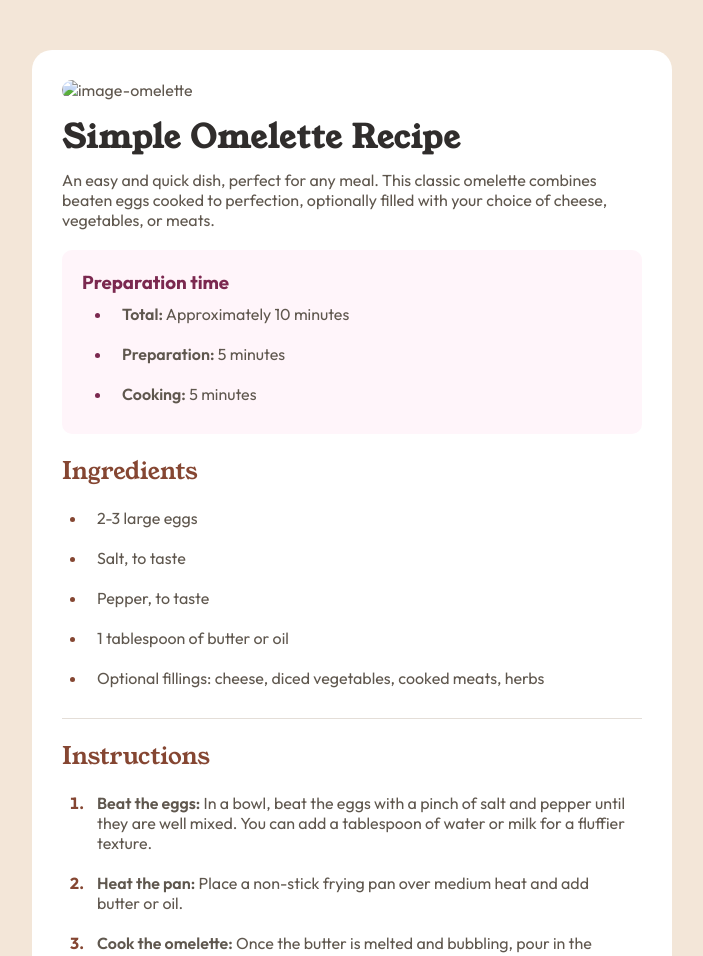
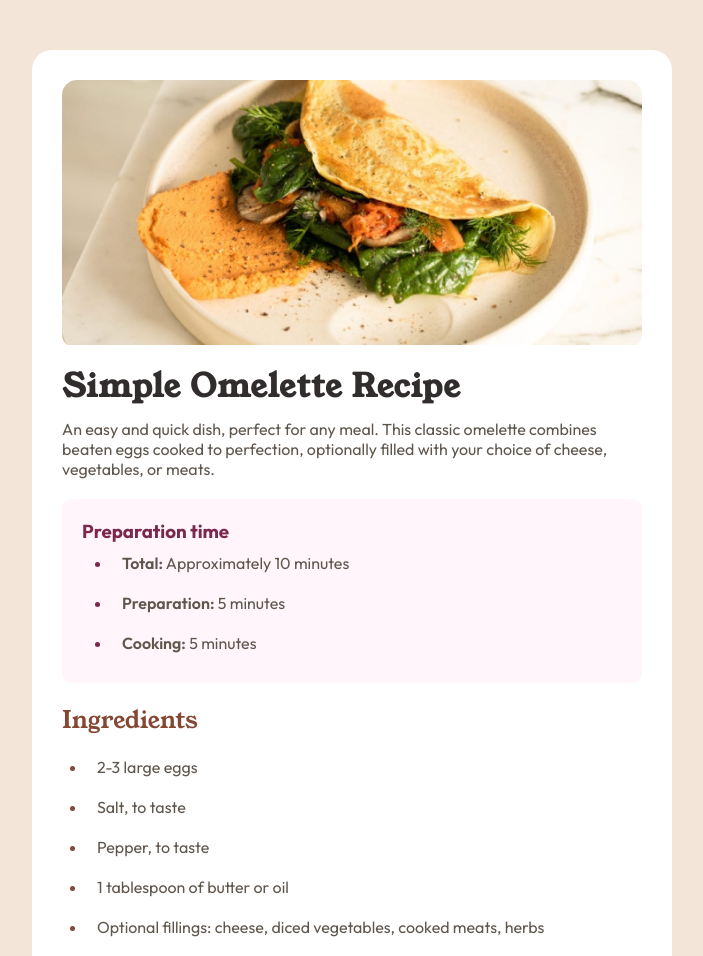
Before and after one commit to Anis-Web/recipe_page, a plain HTML site: page index.html in a window 1280 px wide. Shown: the top 956 px of the page, without its empty margins (288-991 px from the left). Drawn offline with Linux system fonts and the light colour scheme; the site is published under a folder, as on GitHub Pages, so addresses that start at the root find nothing.

Commit message:
fix the images bug

```diff
--- a/index.html
+++ b/index.html
@@ -20,11 +20,11 @@
 </head>
 <body>
   <figure class="mobile">
-    <img src="/assets/images/image-omelette.jpeg" alt="image-omelette">
+    <img src="assets/images/image-omelette.jpeg" alt="image-omelette">
   </figure>
   <main class="container">
     <figure class="desktop">
-      <img src="/assets/images/image-omelette.jpeg" alt="image-omelette">
+      <img src="assets/images/image-omelette.jpeg" alt="image-omelette">
     </figure>
     <h1>simple omelette recipe</h1>
     <p>An easy and quick dish, perfect for any meal. This classic omelette combines beaten eggs cooked
```
